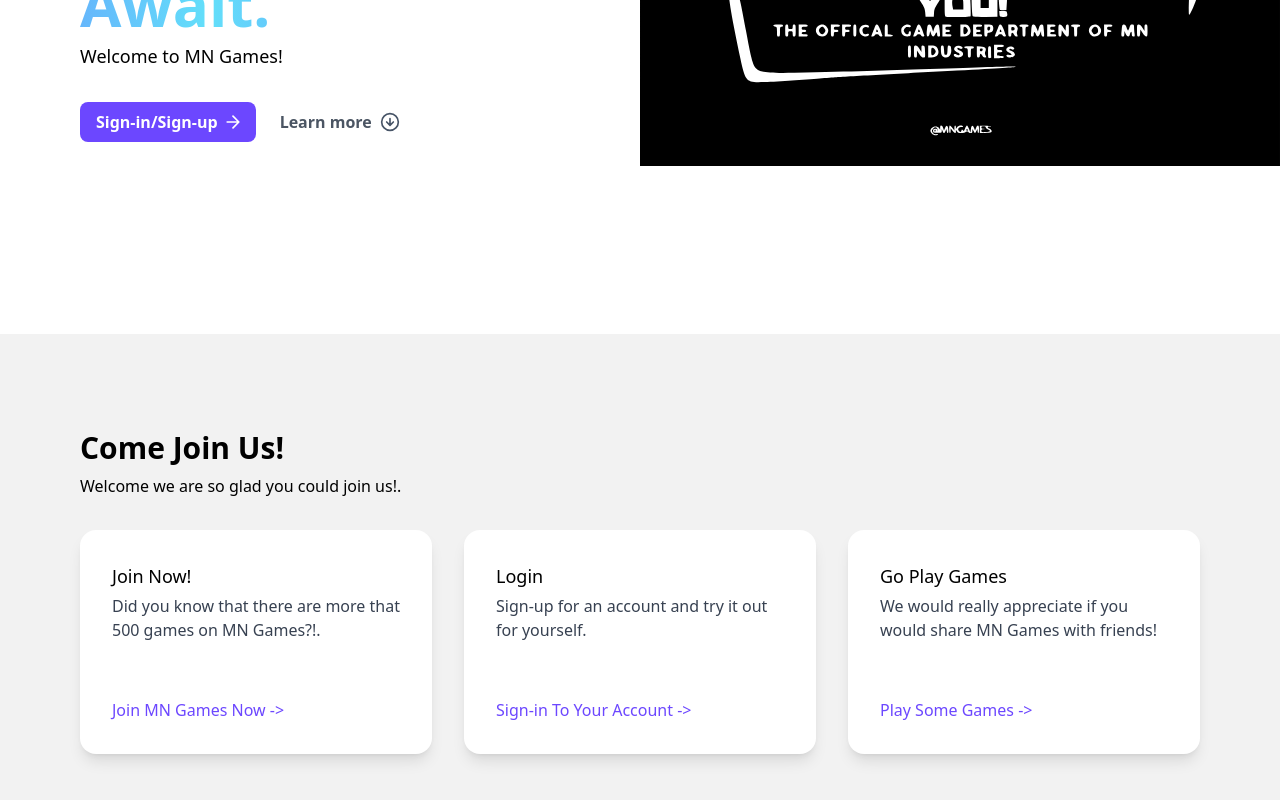
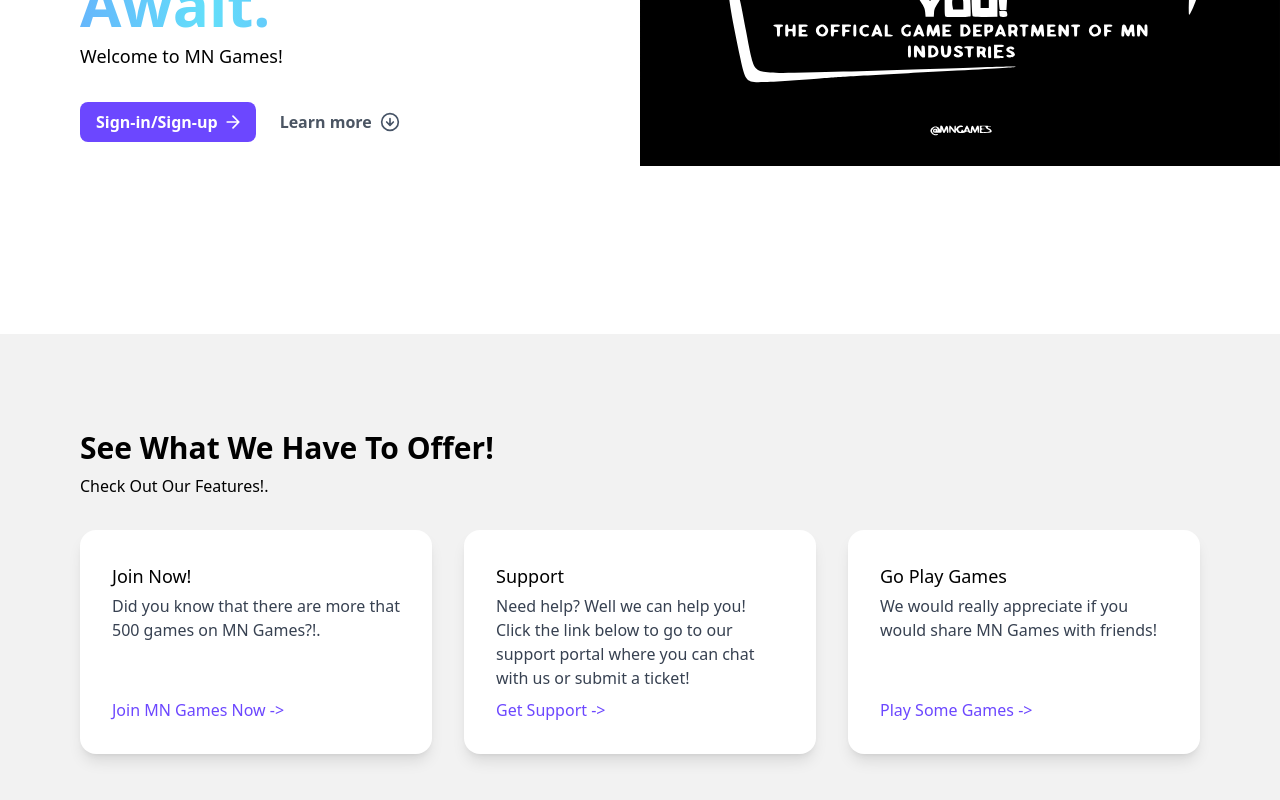
Before and after one commit to MN-Games-Official/clerk-mn-login, a Next.js app: page /components/Main in a window 1280 px wide. Shown: the part 338-1138 px from the top of the page. Built offline with nearby package versions, Linux system fonts and the light colour scheme.

Commit message:
Update Main.tsx

```diff
--- a/src/pages/components/Main.tsx
+++ b/src/pages/components/Main.tsx
@@ -44,9 +44,9 @@ export default function Main() {
         className="px-8 py-12 bg-black bg-opacity-5 md:px-20 md:py-24"
         id="features"
       >
-        <h2 className="text-3xl font-semibold">Come Join Us!</h2>
+        <h2 className="text-3xl font-semibold">See What We Have To Offer!</h2>
         <p className="mt-2">
-Welcome we are so glad you could join us!
+Check Out Our Features!
           <a
             href=""
             className="font-medium text-primary-600 hover:underline"
@@ -72,17 +72,17 @@ Welcome we are so glad you could join us!
             </a>
           </div>
           <div className="flex flex-col h-56 gap-1 p-8 bg-white shadow-lg rounded-2xl">
-            <h3 className="text-lg font-medium">Login</h3>
+            <h3 className="text-lg font-medium">Support</h3>
             <p className="text-gray-700">
-        Sign-up for an account and try it out for yourself.
+        Need help? Well we can help you! Click the link below to go to our support portal where you can chat with us or submit a ticket!
             </p>
             <div className="grow"></div>
             <a
-              href="/dashboard"
+              href="https://mngames.tawk.help/"
               className="text-primary-600 cta hover:underline"
               target="_blank"
             >
-              Sign-in To Your Account <span className="arrow">-&gt;</span>
+              Get Support <span className="arrow">-&gt;</span>
             </a>
           </div>
           <div className="flex flex-col h-56 gap-1 p-8 bg-white shadow-lg rounded-2xl">
```
